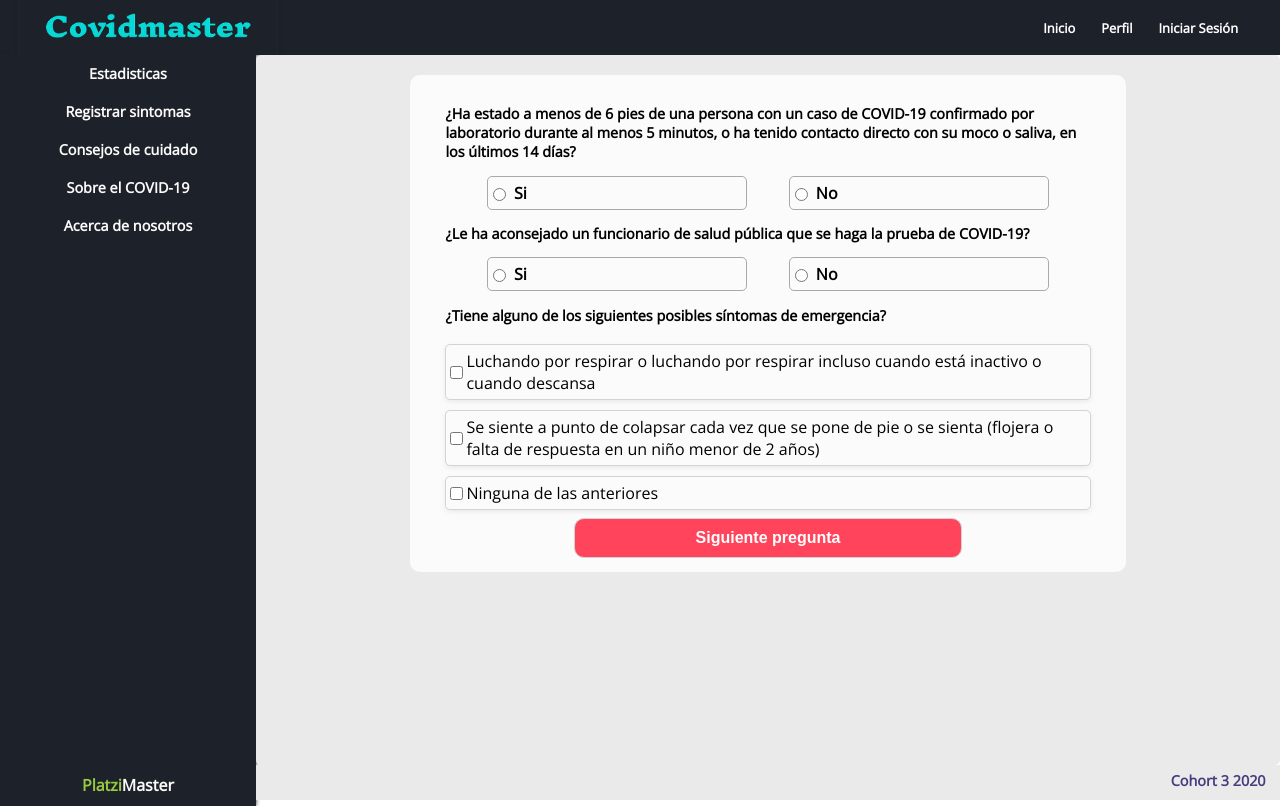
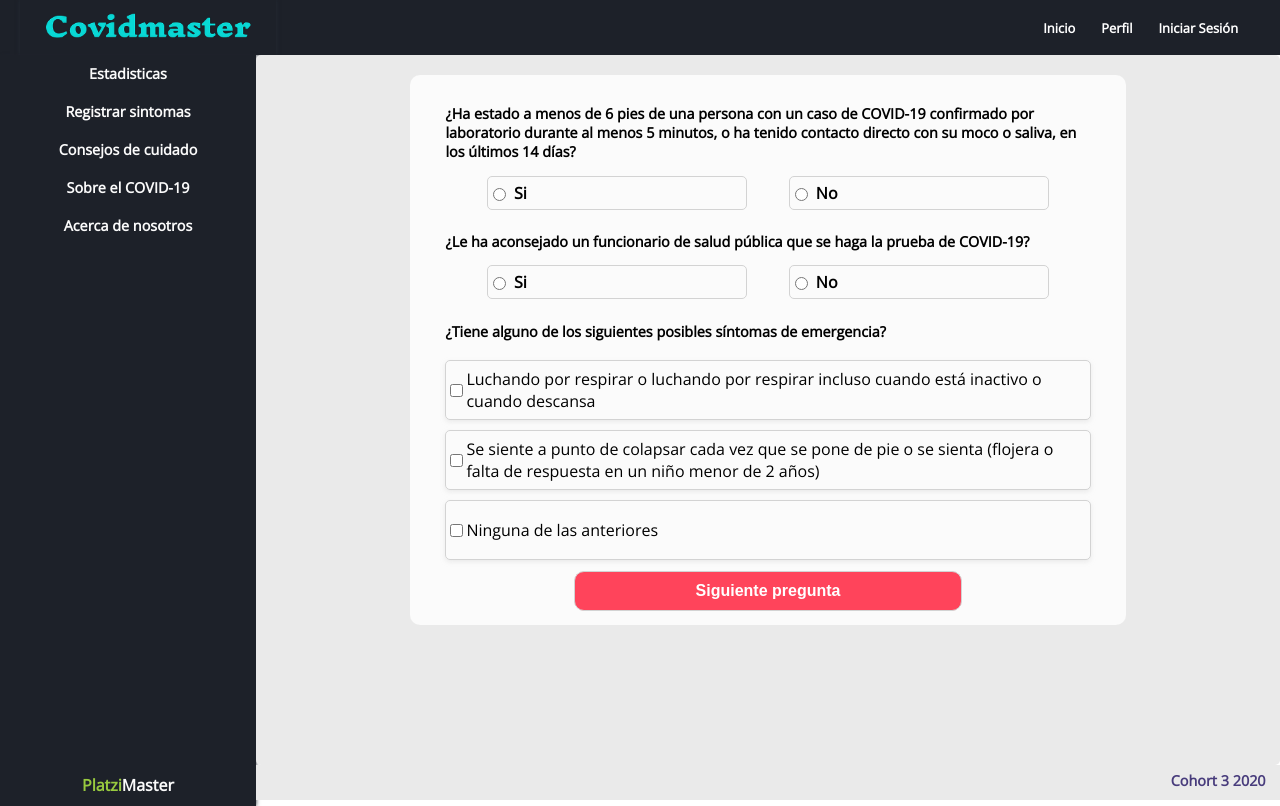
Before and after one commit to adcastiblanco/project-c3-covid, a React app: page /RegisterSymptoms in a window 1280 px wide. Built offline with nearby package versions, Linux system fonts and the light colour scheme; no server answers.

Commit message:
Styles in form symptoms

```diff
--- a/src/components/FormSymptoms/InputQuestions/QuestionOneAnswer/styles.js
+++ b/src/components/FormSymptoms/InputQuestions/QuestionOneAnswer/styles.js
@@ -1,24 +1,30 @@
-import styled from 'styled-components'
+import styled from 'styled-components';
+import { device } from '../../../../assets/styles/Breakpoints';
 
 export const ContainerAnswer = styled.div`
   display: flex;
   justify-content: space-evenly;
-    div {
+  @media ${device.tablet} {
+    flex-direction: column;
+    align-items: center;
+  }
+  div {
     width: 40%;
-    display:flex;
-    border: 1px solid darkgray;
+    display: flex;
+    border: 1px solid lightgray;
     align-items: center;
-    border-radius:5px;
+    margin-bottom: 8px;
+    border-radius: 5px;
     label {
       width: 100%;
       display: block;
       cursor: pointer;
       margin: 5px;
-      font-weight:bold;
+      font-weight: bold;
     }
     &:hover {
-        background-color: #f1f1f1;
-        transition: 0.4s;
-      }
+      background-color: #f1f1f1;
+      transition: 0.4s;
+    }
   }
-`
+`;
--- a/src/components/FormSymptoms/styles.js
+++ b/src/components/FormSymptoms/styles.js
@@ -1,11 +1,10 @@
-import styled from 'styled-components'
-import { device } from '../../assets/styles/Breakpoints'
+import styled from 'styled-components';
+import { device } from '../../assets/styles/Breakpoints';
 
-console.log(device)
-
+console.log(device);
 
 export const RegisterSymptoms = styled.section`
-  height:100%;
+  height: 100%;
   width: 100%;
   padding: 2% 15%;
   border-radius: 5px;
@@ -13,14 +12,14 @@ export const RegisterSymptoms = styled.section`
   @media ${device.tablet} {
     padding: 2%;
   }
-`
+`;
 
 export const Form = styled.form`
   width: 100%;
   border-radius: 10px;
   background-color: var(--white-color);
   height: fit-content;
-  box-sizing:border-box;
+  box-sizing: border-box;
   padding: 2% 5%;
   p {
     font-weight: bold;
@@ -30,15 +29,26 @@ export const Form = styled.form`
   }
 
   & .symptoms-check {
-  display: none;
-   & .two-SubContainer {
-    grid-template-columns: 1fr 1fr
+    display: none;
+    margin-bottom: 1em;
+    & .one-SubContainer {
+      grid-template-rows: repeat(3, 60px);
+      @media ${device.tablet} {
+        grid-template-rows: auto;
+      }
+    }
+    & .two-SubContainer {
+      grid-template-columns: 1fr 1fr;
+      grid-template-rows: repeat(4, 30px);
+      @media ${device.tablet} {
+        grid-template-columns: 1fr;
+      }
+    }
   }
-  }
-`
+`;
 
 export const ButtonSymptoms = styled.button`
-margin: 2% auto 0;
+  margin: 2% auto 0;
   background-color: var(--primary-color);
   border: 1px solid lightgrey;
   padding: 10px 20px;
@@ -48,12 +58,12 @@ margin: 2% auto 0;
   font-size: 1em;
   font-weight: bold;
   cursor: pointer;
-  display:none;
+  display: none;
   &:hover {
     background-color: var(--cian-color-C3);
     transition: 0.4s;
   }
   &.symptoms-send {
-    display:none;
+    display: none;
   }
-`
+`;
--- a/src/routes/App.js
+++ b/src/routes/App.js
@@ -11,10 +11,10 @@ const App = () => (
   <BrowserRouter>
     <GlobalStyles />
     <Switch>
-      <Route exact path='/login' component={LoginRegister} />
+      <Route exact path="/login" component={LoginRegister} />
       <Layout>
-        <Route exact path='/' component={Home} />
-        <Route exact path='/RegisterSymptoms' component={RegisterSymptoms} />
+        <Route exact path="/" component={Home} />
+        <Route exact path="/RegisterSymptoms" component={RegisterSymptoms} />
       </Layout>
     </Switch>
   </BrowserRouter>
```
